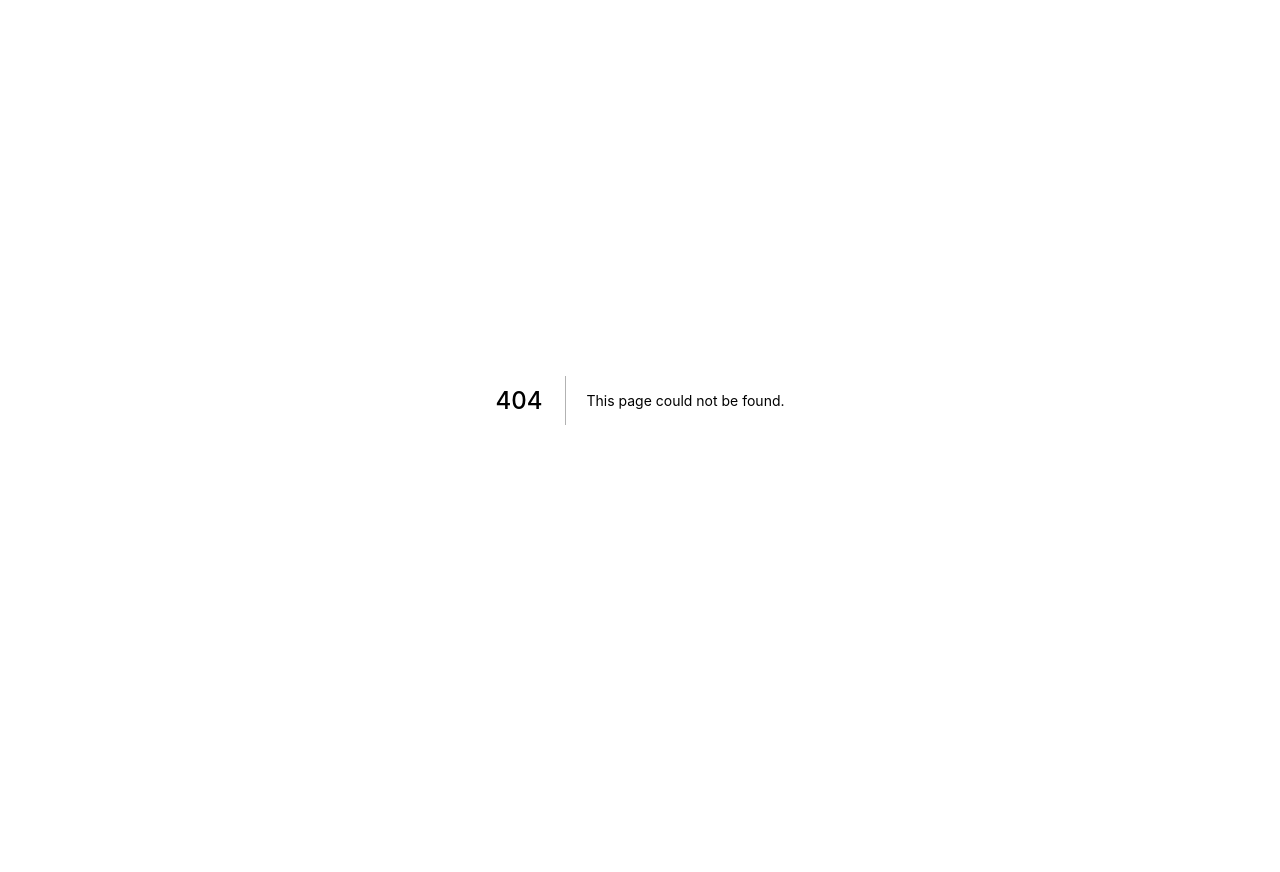
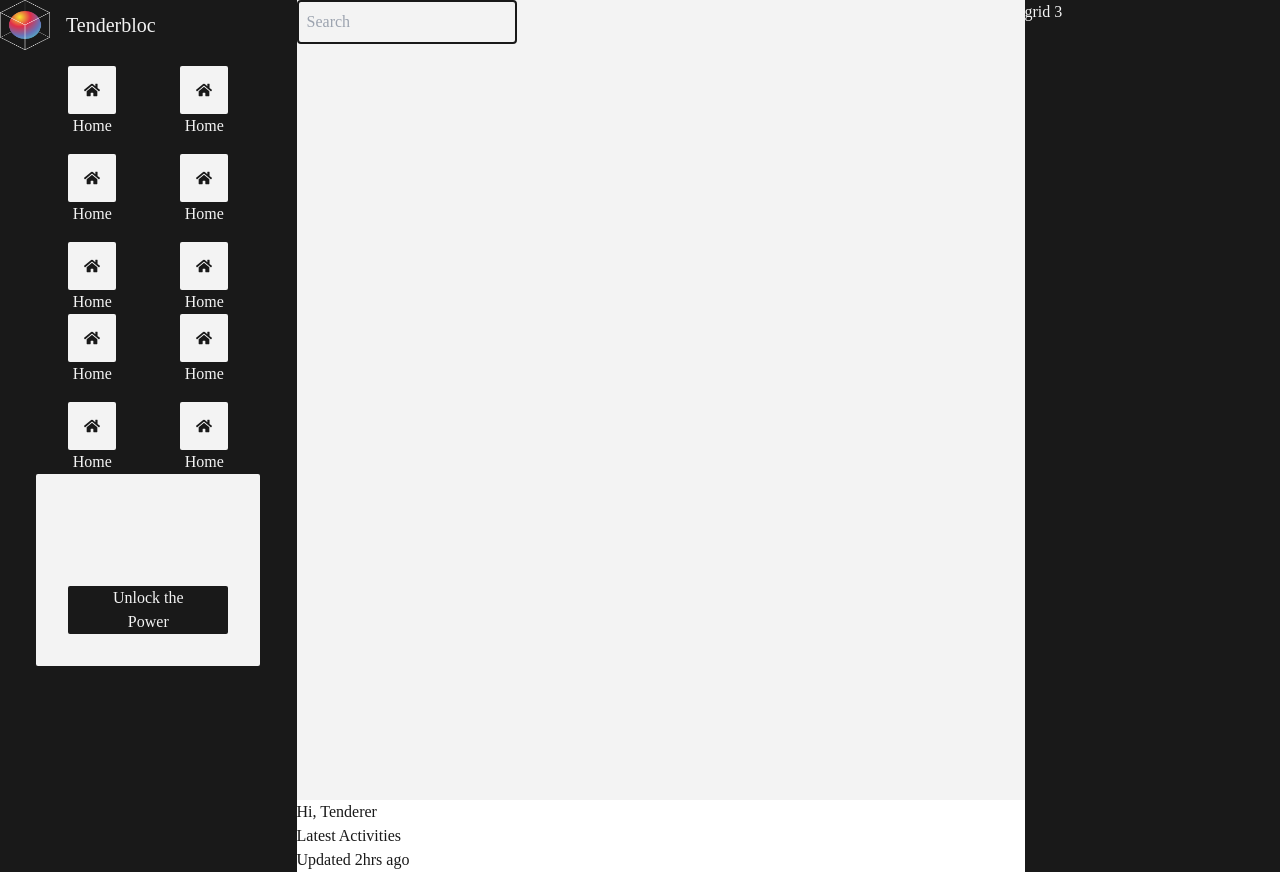
Before and after one commit to Richard-Mbingi/tender_bloc, a Next.js app: page /home in a window 1280 px wide. Before the commit this address had no page. Before the commit the page ends 800 px from the top, so only its background shows below. Built offline with nearby package versions, Linux system fonts and the light colour scheme.

Commit message:
Dashboard

```diff
--- /dev/null
+++ b/components/Home.jsx
@@ -0,0 +1,25 @@
+//TODO: Font not visible
+
+import React from "react";
+import { FaSearch } from "react-icons/fa";
+
+const Home = () => {
+  return (
+    <div className="text-primary">
+      <div className="min-h-screen">
+        <input
+          placeholder="Search"
+          type="text"
+          name="search"
+          id="search"
+          className="bg-secondary border-2 border-primary"
+        />
+      </div>
+      <h1>Hi, Tenderer</h1>
+      <h1>Latest Activities</h1>
+      <p>Updated 2hrs ago</p>
+    </div>
+  );
+};
+
+export default Home;
--- /dev/null
+++ b/components/Sidebar.jsx
@@ -0,0 +1,51 @@
+import React from "react";
+import Image from "next/image";
+import { FaHome } from "react-icons/fa";
+
+import logo from "../public/images/logo.png";
+
+const SideLink = ({ title, icon, link, customFunc }) => (
+  <div className="flex flex-col items-center">
+    <div className="bg-secondary w-12 h-12 rounded-sm text-primary flex items-center justify-center">
+      {icon}
+    </div>
+    <p>{title}</p>
+  </div>
+);
+
+const Sidebar = () => {
+  return (
+    <div className="h-screen">
+      <div className="flex items-center gap-x-4">
+        <Image src={logo} alt="logo" height={50} width={50} />
+        <h1 className="text-xl">Tenderbloc</h1>
+      </div>
+      <div className="flex flex-col justify-between items-center py-4">
+        <div className="grid grid-cols-2 gap-x-16 gap-4">
+          <SideLink icon={<FaHome />} title="Home" />
+          <SideLink icon={<FaHome />} title="Home" />
+          <SideLink icon={<FaHome />} title="Home" />
+          <SideLink icon={<FaHome />} title="Home" />
+          <SideLink icon={<FaHome />} title="Home" />
+          <SideLink icon={<FaHome />} title="Home" />
+        </div>
+        <div className="grid grid-cols-2 gap-x-16 gap-y-4">
+          <SideLink icon={<FaHome />} title="Home" />
+          <SideLink icon={<FaHome />} title="Home" />
+          <SideLink icon={<FaHome />} title="Home" />
+          <SideLink icon={<FaHome />} title="Home" />
+        </div>
+        <div>
+          <div className="bg-secondary p-3 w-56 rounded-sm h-48 flex flex-col-reverse">
+            <div className="bg-primary m-5 rounded-sm text-center">
+              Unlock the
+              <br /> Power
+            </div>
+          </div>
+        </div>
+      </div>
+    </div>
+  );
+};
+
+export default Sidebar;
--- a/pages/api/hello.ts
+++ /dev/null
@@ -1,13 +0,0 @@
-// Next.js API route support: https://nextjs.org/docs/api-routes/introduction
-import type { NextApiRequest, NextApiResponse } from 'next'
-
-type Data = {
-  name: string
-}
-
-export default function handler(
-  req: NextApiRequest,
-  res: NextApiResponse<Data>
-) {
-  res.status(200).json({ name: 'John Doe' })
-}
--- /dev/null
+++ b/pages/home.tsx
@@ -0,0 +1,15 @@
+import React from 'react'
+import Sidebar from '../components/Sidebar'
+import Home from '../components/Home'
+
+const home = () => {
+  return (
+    <div className='h-screen bg-secondary text-primary grid grid-flow-col'>
+          <div className='bg-primary text-secondary'><Sidebar/></div>
+          <div className='col-span-7'><Home/></div>
+          <div className='bg-primary text-secondary col-span-3'>grid 3</div>
+     </div>
+  )
+}
+
+export default home
--- a/pages/index.tsx
+++ b/pages/index.tsx
@@ -32,16 +32,16 @@ export default function Home() {
     </div>
     {/* Section One */}
     <div className=''>
-      <h1>Consetetur sadipscing
+      <h1 className="font-mono text-5xl">Consetetur sadipscing
         elitr.</h1>
     </div>
     {/* Section Two */}
     {/* Section Three */}
     <div>
-      <h2>Lorem ipsum dolor sit amet, consetetur sadipscing elitr.</h2>
-      <div>
-        <h3>Title</h3>
-        <p>Last year performance above SMP</p>
+      <h2 className="font-mono text-4xl">Lorem ipsum dolor sit<br/> amet, consetetur<br/> sadipscing elitr.</h2>
+      <div className='bg-secondary bg-opacity-20 rounded max-w-fit py-10 px-8'>
+        <h3 className='font-mono font-bold text-3xl'>12.9%</h3>
+        <p className='text-lg'>Last year performance<br/>above SMP</p>
       </div>
     </div>
     {/* Section Four */}
```
Also changed, not shown: components/index.js (added).
